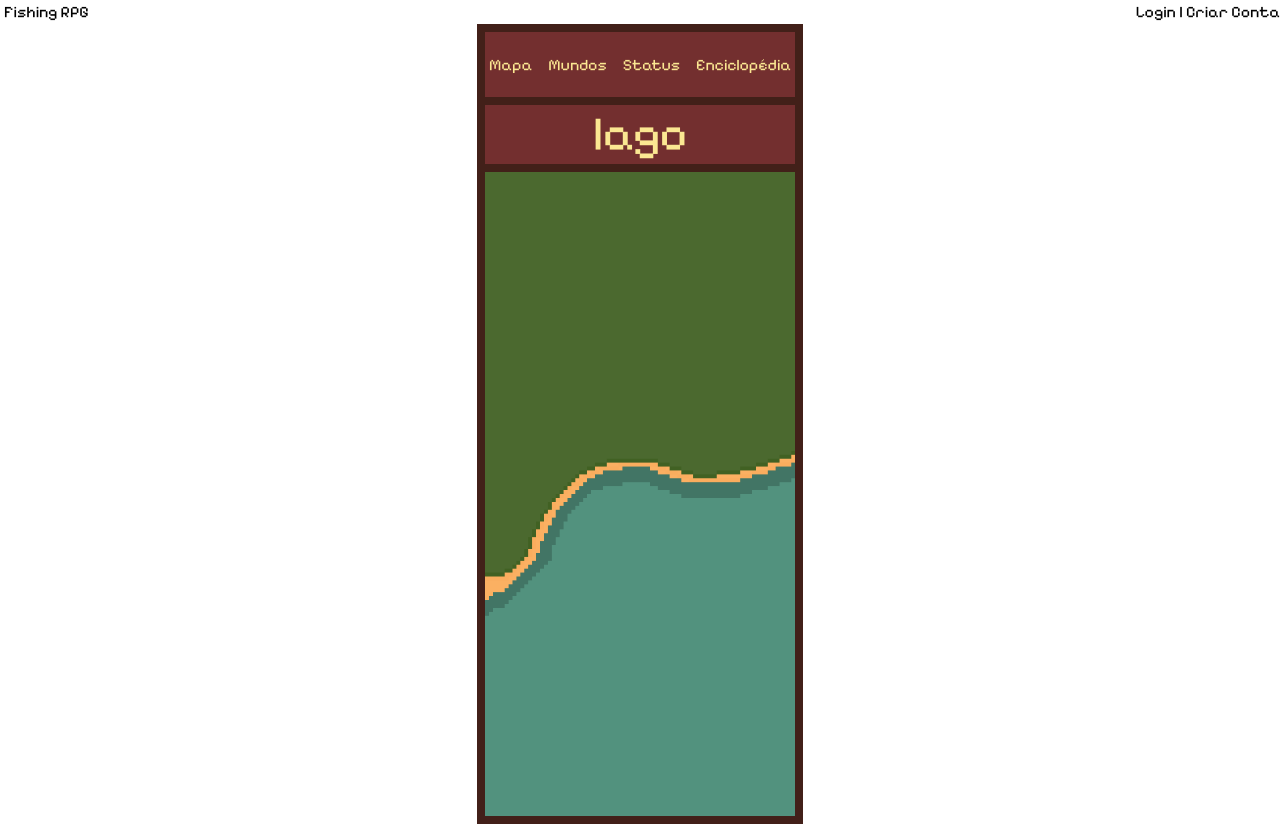
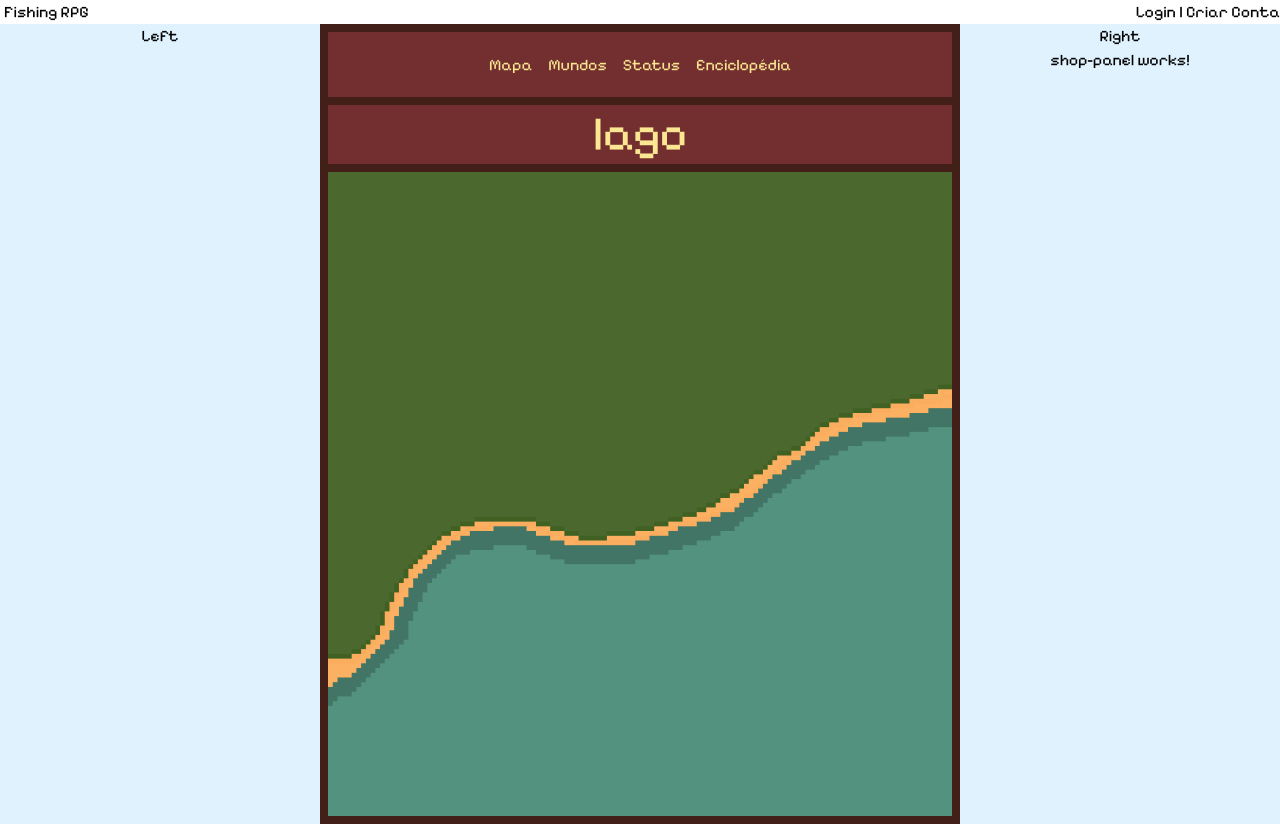
Before and after one commit to YamGsCr/alternative-fishing-game, an Angular app in the folder fishing-rpg-client/: page /jogo in a window 1280 px wide. Built offline with nearby package versions, Linux system fonts and the light colour scheme.

Commit message:
Esquema de responsividade definido

```diff
--- a/fishing-rpg-client/src/app/components/telaprincipal/lake/lake.component.html
+++ b/fishing-rpg-client/src/app/components/telaprincipal/lake/lake.component.html
@@ -1,7 +1,7 @@
 <div
-    class="flex flex-col place-content-between items-center w-full h-full border-8 border-darkbrown "
+  class="flex flex-col place-content-between items-center w-full h-full border-8 border-darkbrown"
 >
-    <div class="flex items-center justify-center h-[10%] w-[100%] bg-lightbrown">
+  <div class="flex items-center justify-center h-[10%] w-full bg-lightbrown">
     <top-bar></top-bar>
   </div>
 
@@ -11,7 +11,7 @@
     <h1 class="text-5xl text-lightyellow">lago</h1>
   </div>
   <div
-      class="bg-[url('/Land-Background.gif')] border-t-8 border-darkbrown  bg-cover  bg-no-repeat  h-[100%] w-[100%]"
+    class="bg-[url('/Land-Background.gif')] border-t-8 border-darkbrown bg-cover bg-no-repeat h-full w-full"
   ></div>
 
   <router-outlet></router-outlet>
--- a/fishing-rpg-client/src/app/components/telaprincipal/telaprincipal.component.html
+++ b/fishing-rpg-client/src/app/components/telaprincipal/telaprincipal.component.html
@@ -1,18 +1,22 @@
 <div class="flex justify-center h-screen w-full">
-  <!-- <div class="flex flex-col items-center bg-sky-100 h-full w-[40%]">
-    <h1>Left</h1> -->
+  <div
+    class="flex flex-col items-center bg-sky-100 sm:h-full sm:w-[25%] sr-only sm:not-sr-only"
+  >
+    <h1>Left</h1>
+
     <!-- <app-painel-pesca></app-painel-pesca> -->
     <!--tela de pesca-->
-  <!-- </div> -->
+  </div>
 
   <!--Conteúdo central-->
-  <app-lake></app-lake>
+  <div class="w-full sm:w-[50%]">
+    <app-lake></app-lake>
+  </div>
 
-
-  <!-- <div class="flex justify-center bg-sky-100 h-full w-[30%]">
+  <div
+    class="flex flex-col items-center bg-sky-100 sm:h-full sm:w-[25%] sr-only sm:not-sr-only"
+  >
     <h1>Right</h1>
-
     <app-shop-panel></app-shop-panel>
   </div>
-</div> -->
 </div>
```
Lines whose indentation alone changed are shown as unchanged.
